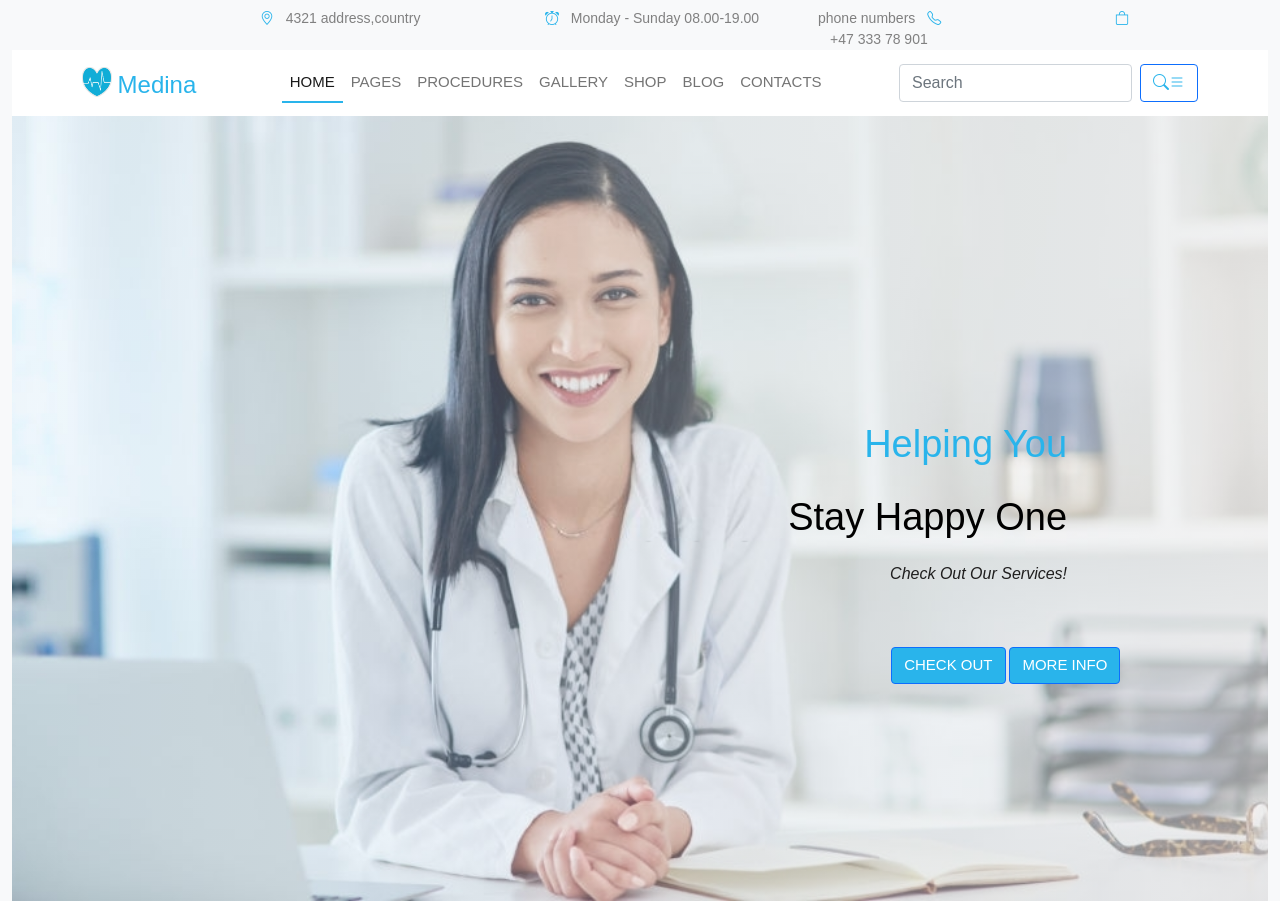
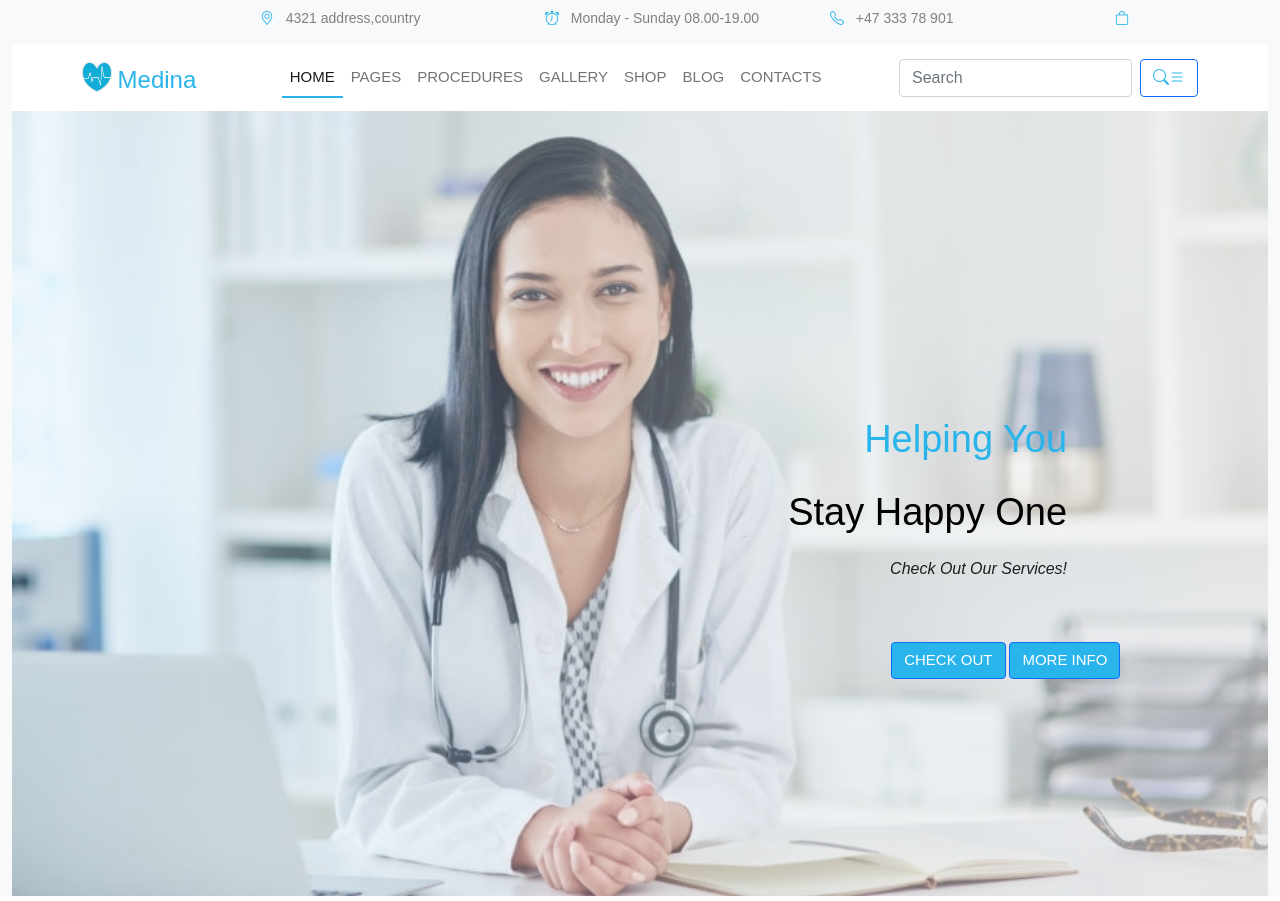
Before and after one commit to Christi31/next99, a plain HTML site: page index.html in a window 1280 px wide. Shown: the top 901 px of the page. Drawn offline with nearby package versions, Linux system fonts and the light colour scheme; files that its build step writes are made by us from their sources.

Commit message:
Final code

```diff
--- a/index.html
+++ b/index.html
@@ -68,7 +68,7 @@
             </div>
             <div class="col-md-3 p-0 pt-2">
               <div class="row">
-                phone numbers
+                <!-- phone numbers -->
                 <i class="bi bi-telephone col-1"></i>
                 <a class="col-11 phone" href="tel:+4733378901"
                   >+47 333 78 901</a
```
